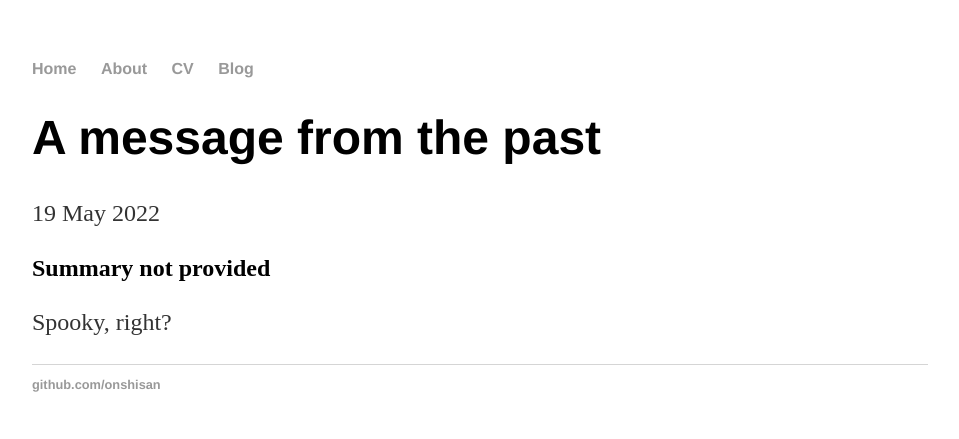
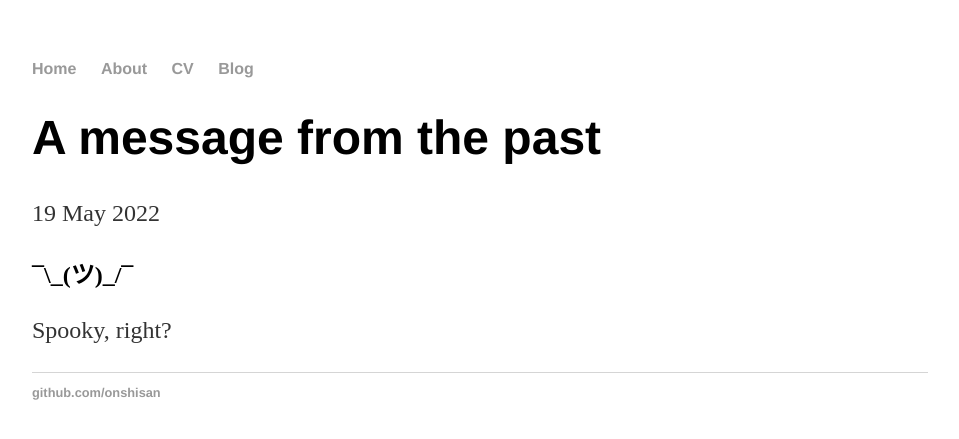
Before and after one commit to onshisan/onshisan.github.io, a Jekyll site: the page built from _posts/2022-05-19-Posted-via-time-machine.md, in a window 1280 px wide. Shown: the top 439 px of the page, without its empty margins (160-1119 px from the left). Built offline with Jekyll 4.4.1, drawn with Linux system fonts in a browser that asks for light colours.

Commit message:
Update post.html
Change default summary to shrug emoji

```diff
--- a/_layouts/post.html
+++ b/_layouts/post.html
@@ -3,7 +3,7 @@ layout: default
 ---
 <h1>{{ page.title }}</h1>
 <p class="meta">{{ page.date | date_to_string }}</p>
-<h2>{{ page.summary | default: "Summary not provided" }}</h2>
+<h2>{{ page.summary | default: "¯\_(ツ)_/¯" }}</h2>
 <div class="post">
   {{ content }}
 </div>
```
